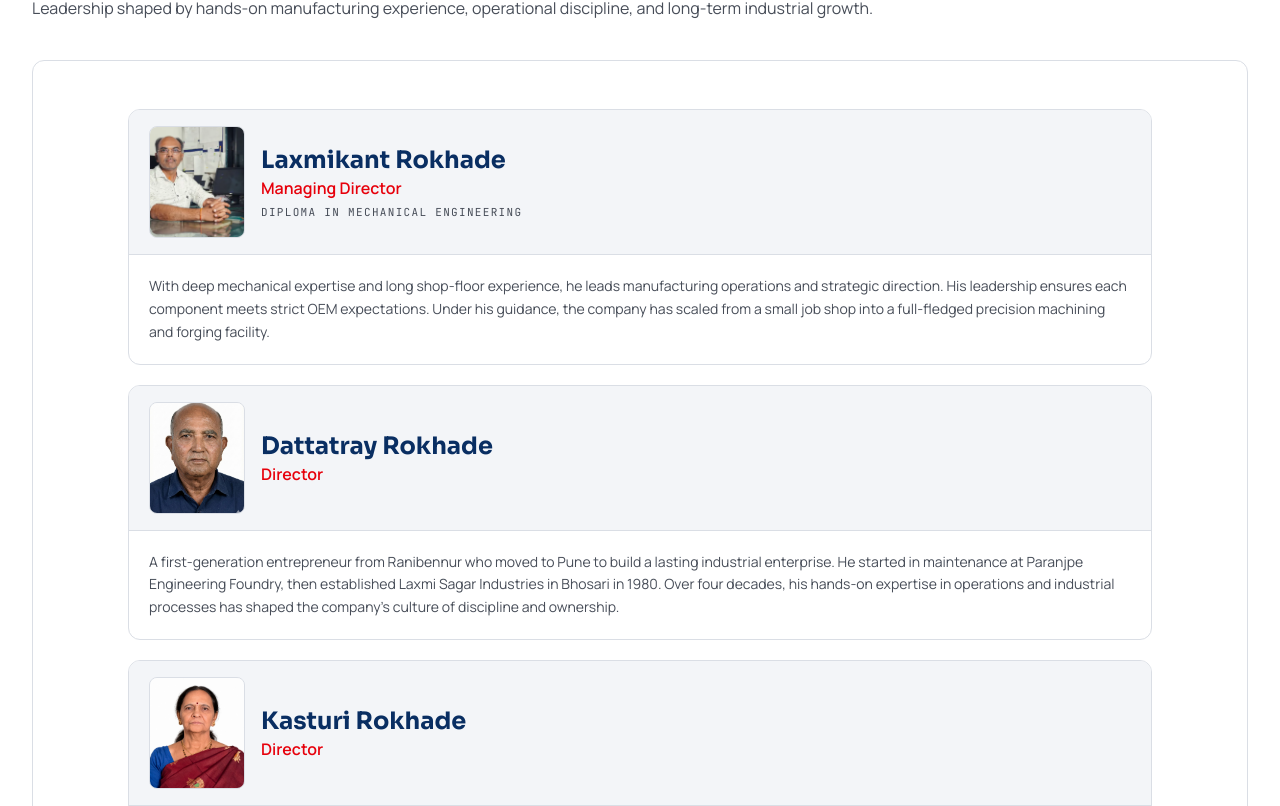
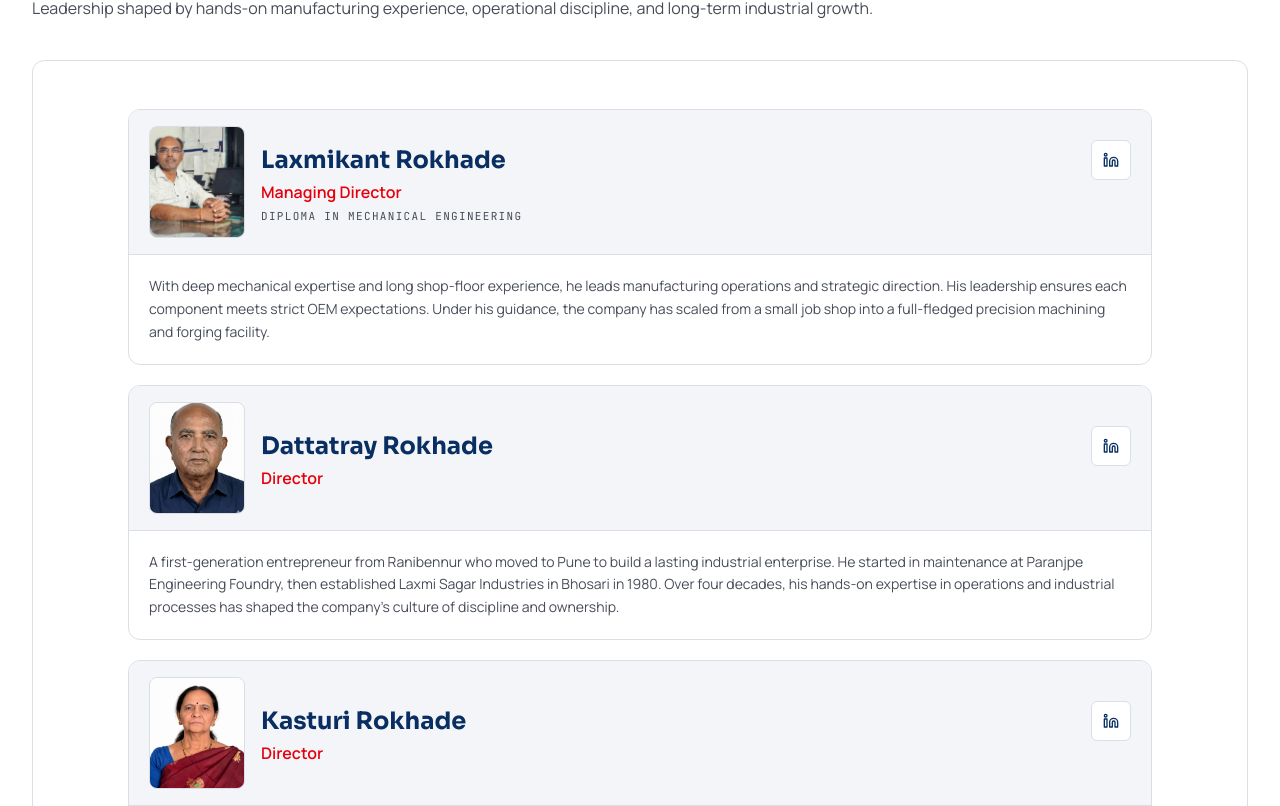
Before and after one commit to bhushanwagh53015301-tech/laxmi-sagar-pvt-ltd, a React (Vite) app: page /about in a window 1280 px wide. Shown: the part 1734-2540 px from the top of the page. Built offline with nearby package versions, Linux system fonts and the light colour scheme.

Commit message:
Refine section spacing and director LinkedIn icon layout

```diff
--- a/src/components/ProductVisualsSection.tsx
+++ b/src/components/ProductVisualsSection.tsx
@@ -67,9 +67,11 @@ function getProductName(filename: string) {
 export function ProductVisualsSection({
   variant = "slider",
   allowedExtensions,
+  compactBottom = false,
 }: {
   variant?: "slider" | "detailed-grid";
   allowedExtensions?: string[];
+  compactBottom?: boolean;
 }) {
   const [carouselApi, setCarouselApi] = useState<CarouselApi>();
   const normalizedExtensions = allowedExtensions?.map((ext) => ext.toLowerCase());
@@ -96,7 +98,11 @@ export function ProductVisualsSection({
   }, [carouselApi]);
 
   return (
-    <section className="page-grid-surface-secondary overflow-x-clip pb-14 pt-0 sm:pb-24 sm:pt-0">
+    <section
+      className={`page-grid-surface-secondary overflow-x-clip pt-0 sm:pt-0 ${
+        compactBottom ? "pb-6 sm:pb-8" : "pb-14 sm:pb-24"
+      }`}
+    >
       <div className="mx-auto max-w-7xl px-4 sm:px-6 lg:px-8">
         <Reveal>
           <div className="font-mono text-xs uppercase tracking-[0.3em] text-amber"> Product Visuals</div>
--- a/src/routes/about.tsx
+++ b/src/routes/about.tsx
@@ -1,6 +1,6 @@
 import { useEffect, useState } from "react";
 import { motion } from "framer-motion";
-import { Target, Eye, ArrowRight } from "lucide-react";
+import { Target, Eye, ArrowRight, Linkedin } from "lucide-react";
 import { IMG, SITE } from "@/lib/site";
 import { assetsFromCategory } from "@/lib/localAssets";
 import { PageHero } from "@/components/PageHero";
@@ -83,6 +83,10 @@ const BRIEF_DIRECTOR_MESSAGES = [
       "Representing the third generation, he brings a data-driven and globally oriented approach. He is focused on technology-led efficiency, international market expansion, and positioning Laxmi Sagar Engineers as a preferred Tier-1 and Tier-2 supplier. His vision includes Industry 4.0 practices and capacity expansion.",
   },
 ];
+
+function getLinkedInSearchLink(name: string) {
+  return `https://www.linkedin.com/search/results/all/?keywords=${encodeURIComponent(name)}`;
+}
 
 const CERTIFICATIONS = [
   { title: "ISO 9001:2015", file: isoCertificateFile, preview: isoCertificatePreview },
@@ -294,8 +298,19 @@ export default function AboutPage() {
                           decoding="sync"
                         />
                       </div>
-                      <div className="min-w-0">
-                        <p className="truncate font-display text-2xl font-bold text-primary">{person.name}</p>
+                      <div className="min-w-0 flex-1">
+                        <div className="flex items-center justify-between gap-3">
+                          <p className="truncate font-display text-2xl font-bold text-primary">{person.name}</p>
+                          <a
+                            href={getLinkedInSearchLink(person.name)}
+                            target="_blank"
+                            rel="noopener noreferrer"
+                            aria-label={`Open LinkedIn profile search for ${person.name}`}
+                            className="inline-flex h-10 w-10 flex-shrink-0 items-center justify-center rounded-md border border-border bg-background text-primary transition-colors hover:border-amber hover:text-amber"
+                          >
+                            <Linkedin className="h-4 w-4" />
+                          </a>
+                        </div>
                         <p className="font-sans text-base font-semibold text-red-600">{person.role}</p>
                         {person.education ? (
                           <p className="mt-1 font-mono text-[11px] uppercase tracking-[0.12em] text-muted-foreground">
--- a/src/routes/quality.tsx
+++ b/src/routes/quality.tsx
@@ -327,9 +327,9 @@ export default function QualityPage() {
         </div>
       </section>
 
-      <ProductVisualsSection variant="detailed-grid" allowedExtensions={[".webp"]} />
+      <ProductVisualsSection variant="detailed-grid" allowedExtensions={[".webp"]} compactBottom />
 
-      <section className="page-grid-surface-secondary py-14 sm:py-16">
+      <section className="page-grid-surface-secondary pt-6 pb-14 sm:pt-8 sm:pb-16">
         <div className="mx-auto max-w-7xl px-4 sm:px-6 lg:px-8">
           <Reveal>
             <div className="font-mono text-xs uppercase tracking-[0.3em] text-amber"> Inspection Workflow</div>
```
